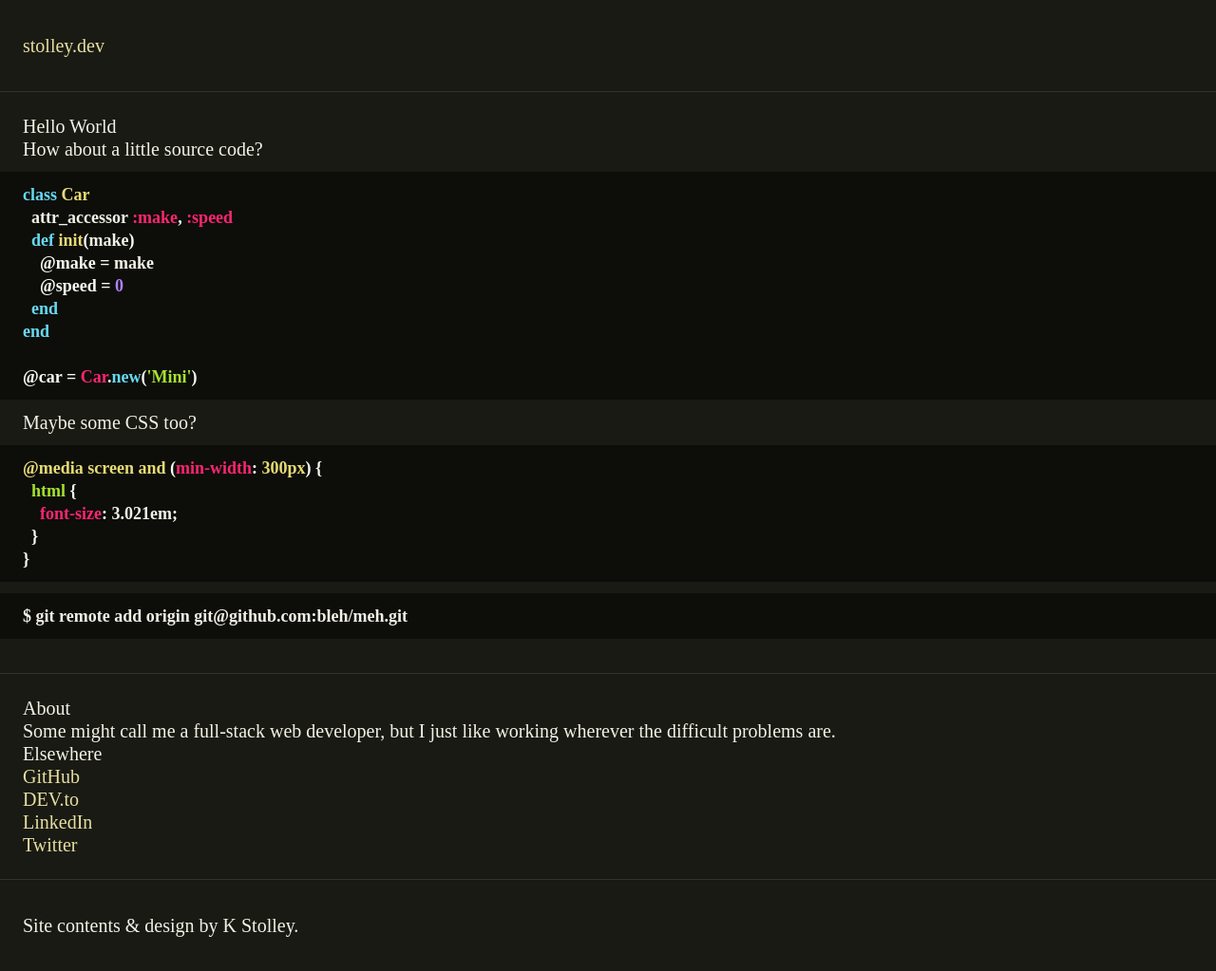
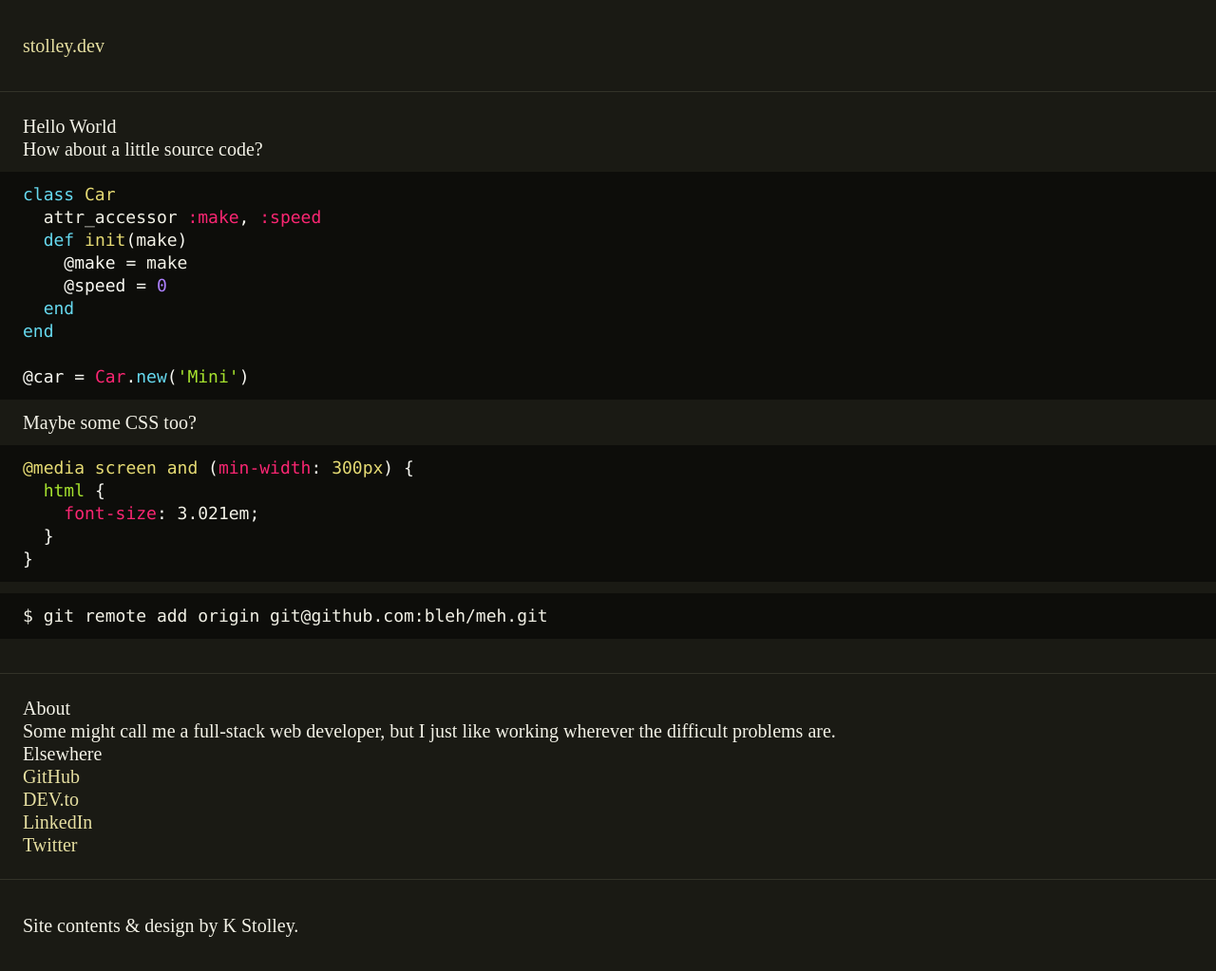
Before and after one commit to karlstolley/stolley.dev, a Jekyll site: the page built from index.md, in a window 1280 px wide. Shown: the whole page at 95% size. Built offline with Jekyll 4.4.1, drawn with Linux system fonts in a browser that asks for light colours; some web fonts are replaced.

Commit message:
Detect SST loading and enhance code examples

```diff
--- a/assets/css/screen.css
+++ b/assets/css/screen.css
@@ -22,14 +22,20 @@
   text-decoration: none;
 }
 
+code,
 pre {
+  font-family: Menlo, Monaco, 'Courier New', Courier, monospace;
   font-size: 18px;
+}
+pre {
   margin: 12px -24px;
   padding: 12px 24px;
 }
 
-code {
-  font-weight: 800;
+.sst code {
+  font-family: 'SST® W05';
+  font-weight: 800; /* Custom weight assignment on fonts.com */
+  /* Display the alternate slashed zero */
   -moz-font-feature-settings: "zero";
   -webkit-font-feature-settings: "zero";
   font-feature-settings: "zero";
```
Also changed, not shown: assets/js/site.js.
